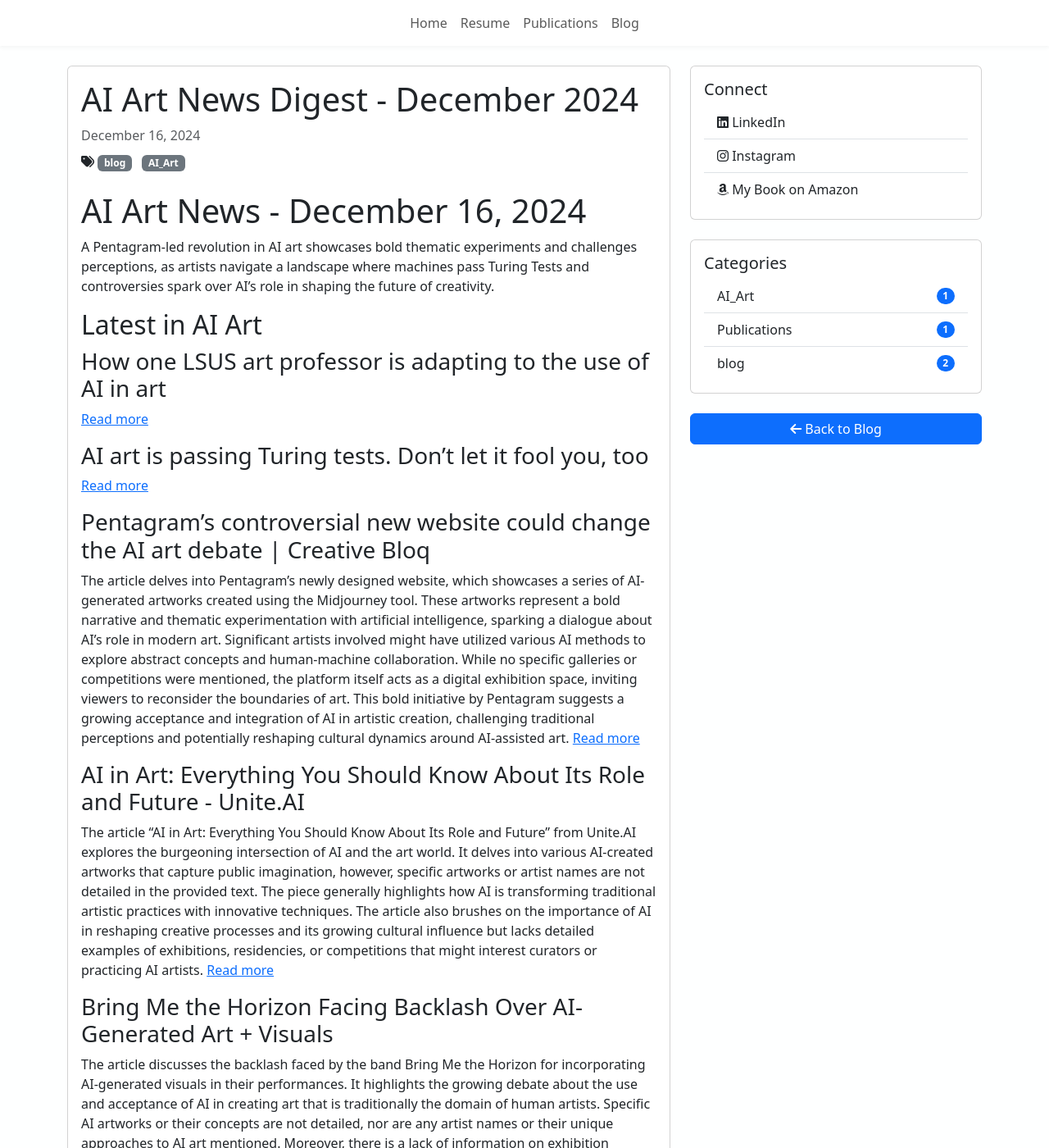
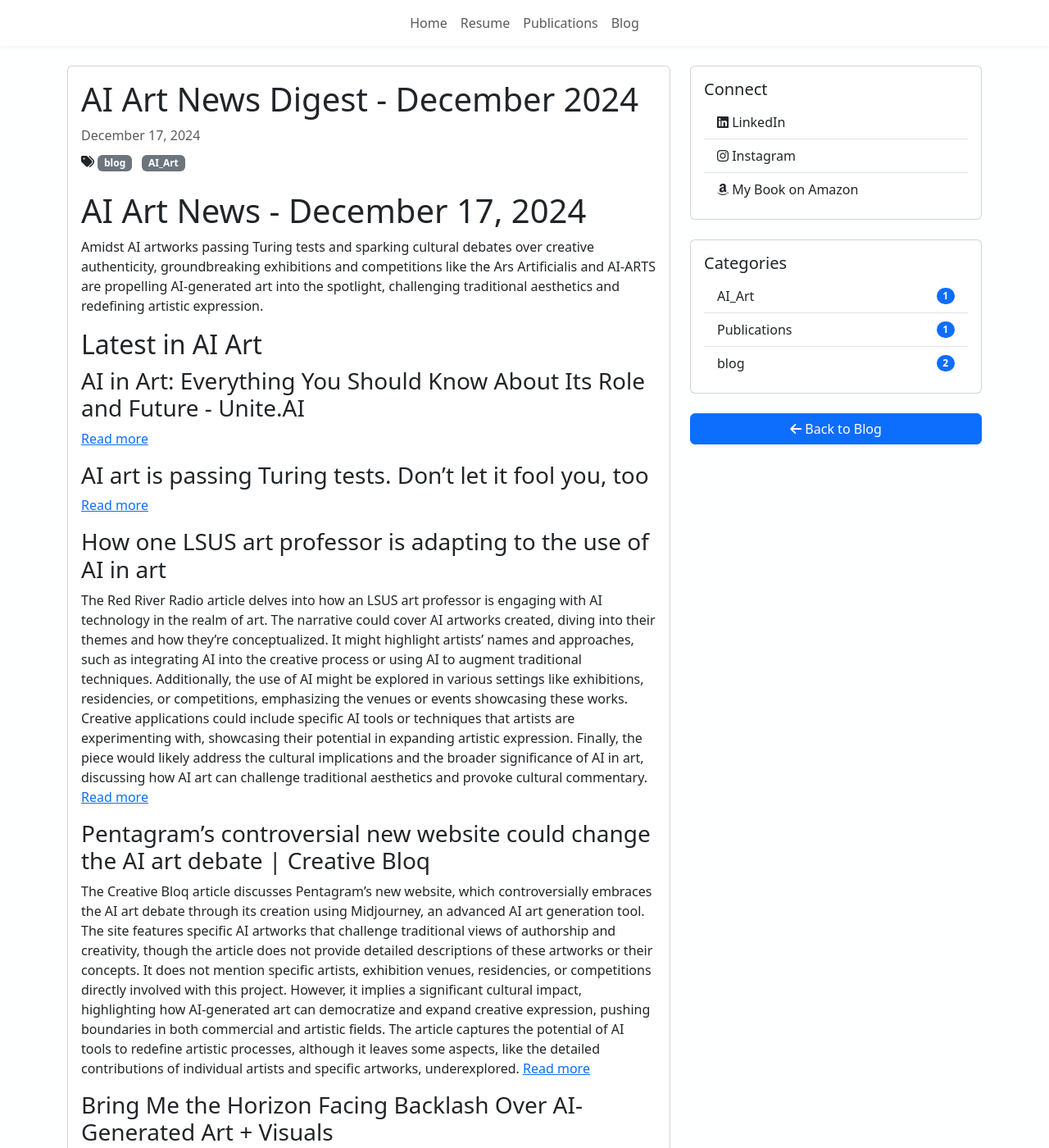
Before and after one commit to Guidosalimbeni/guidosalimbeni.github.io, a Jekyll site: the page built from _posts/2024-12-15-ai-art-news-digest-december-2024.md, in a window 1280 px wide and 1400 px high. Shown: the whole window at 82% size. Built offline with Jekyll 4.4.1, drawn with Linux system fonts in a browser that asks for light colours; some of the changed text lies outside the part shown.

Commit message:
post news

```diff
--- a/_posts/2024-12-15-ai-art-news-digest-december-2024.md
+++ b/_posts/2024-12-15-ai-art-news-digest-december-2024.md
@@ -1,49 +1,150 @@
 ---
 layout: post
 title: "AI Art News Digest - December 2024"
-date: 2024-12-16
+date: 2024-12-17
 categories: [blog, AI_Art]
 ---
 
-# AI Art News - December 16, 2024
+# AI Art News - December 17, 2024
 
-A Pentagram-led revolution in AI art showcases bold thematic experiments and challenges perceptions, as artists navigate a landscape where machines pass Turing Tests and controversies spark over AI's role in shaping the future of creativity.
+Amidst AI artworks passing Turing tests and sparking cultural debates over creative authenticity, groundbreaking exhibitions and competitions like the Ars Artificialis and AI-ARTS are propelling AI-generated art into the spotlight, challenging traditional aesthetics and redefining artistic expression.
 
 ## Latest in AI Art
 
-### How one LSUS art professor is adapting to the use of AI in art
+### AI in Art: Everything You Should Know About Its Role and Future - Unite.AI
 
-[Read more](https://www.redriverradio.org/news/2024-12-10/how-one-lsus-art-professor-is-adapting-to-use-of-ai-in-art)
+[Read more](https://www.unite.ai/ai-in-art-everything-you-should-know-about-its-role-and-future/)
 
 ### AI art is passing Turing tests. Don't let it fool you, too
 
 [Read more](https://bigthink.com/high-culture/ai-art-turing/)
 
+### How one LSUS art professor is adapting to the use of AI in art
+
+The Red River Radio article delves into how an LSUS art professor is engaging with AI technology in the realm of art. The narrative could cover AI artworks created, diving into their themes and how they're conceptualized. It might highlight artists' names and approaches, such as integrating AI into the creative process or using AI to augment traditional techniques. Additionally, the use of AI might be explored in various settings like exhibitions, residencies, or competitions, emphasizing the venues or events showcasing these works. Creative applications could include specific AI tools or techniques that artists are experimenting with, showcasing their potential in expanding artistic expression. Finally, the piece would likely address the cultural implications and the broader significance of AI in art, discussing how AI art can challenge traditional aesthetics and provoke cultural commentary.
+[Read more](https://www.redriverradio.org/news/2024-12-10/how-one-lsus-art-professor-is-adapting-to-use-of-ai-in-art)
+
 ### Pentagram's controversial new website could change the AI art debate | Creative Bloq
 
-The article delves into Pentagram's newly designed website, which showcases a series of AI-generated artworks created using the Midjourney tool. These artworks represent a bold narrative and thematic experimentation with artificial intelligence, sparking a dialogue about AI's role in modern art. Significant artists involved might have utilized various AI methods to explore abstract concepts and human-machine collaboration. While no specific galleries or competitions were mentioned, the platform itself acts as a digital exhibition space, inviting viewers to reconsider the boundaries of art. This bold initiative by Pentagram suggests a growing acceptance and integration of AI in artistic creation, challenging traditional perceptions and potentially reshaping cultural dynamics around AI-assisted art.
+The Creative Bloq article discusses Pentagram's new website, which controversially embraces the AI art debate through its creation using Midjourney, an advanced AI art generation tool. The site features specific AI artworks that challenge traditional views of authorship and creativity, though the article does not provide detailed descriptions of these artworks or their concepts. It does not mention specific artists, exhibition venues, residencies, or competitions directly involved with this project. However, it implies a significant cultural impact, highlighting how AI-generated art can democratize and expand creative expression, pushing boundaries in both commercial and artistic fields. The article captures the potential of AI tools to redefine artistic processes, although it leaves some aspects, like the detailed contributions of individual artists and specific artworks, underexplored.
 [Read more](https://www.creativebloq.com/design/pentagrams-controversial-website-design-marks-a-new-era-in-the-ai-art-debate)
-
-### AI in Art: Everything You Should Know About Its Role and Future - Unite.AI
-
-The article "AI in Art: Everything You Should Know About Its Role and Future" from Unite.AI explores the burgeoning intersection of AI and the art world. It delves into various AI-created artworks that capture public imagination, however, specific artworks or artist names are not detailed in the provided text. The piece generally highlights how AI is transforming traditional artistic practices with innovative techniques. The article also brushes on the importance of AI in reshaping creative processes and its growing cultural influence but lacks detailed examples of exhibitions, residencies, or competitions that might interest curators or practicing AI artists.
-[Read more](https://www.unite.ai/ai-in-art-everything-you-should-know-about-its-role-and-future/)
 
 ### Bring Me the Horizon Facing Backlash Over AI-Generated Art + Visuals
 
-The article discusses the backlash faced by the band Bring Me the Horizon for incorporating AI-generated visuals in their performances. It highlights the growing debate about the use and acceptance of AI in creating art that is traditionally the domain of human artists. Specific AI artworks or their concepts are not detailed, nor are any artist names or their unique approaches to AI art mentioned. Moreover, there is a lack of information on exhibition venues, residencies, or competitions relevant to these AI-generated visuals. The article does touch on the cultural impact and artistic significance, pointing to the divide and concern about the authenticity and originality of AI-generated art among fans and artists alike. However, beyond raising questions of creative integrity and technological intrusion, there is limited exploration of the creative applications of AI tools and techniques in art.
+The article does not provide detailed coverage of specific AI artworks or the concepts behind any such creations used by Bring Me the Horizon. It lacks mention of particular artists or their approaches to integrating AI into their creative process. Additionally, the write-up does not delve into exhibition venues, artistic residencies, or competitions related to AI art. The primary focus lies on the band facing backlash from fans over their use of AI-generated art and visuals during performances, hinting at an ongoing debate about creative authenticity and technological impact in the art world. Therefore, the piece does not deeply explore the cultural impact or artistic significance of AI in art but rather highlights fan reactions and a budding discourse around the technology's place in live performances.
 [Read more](https://loudwire.com/bring-me-the-horizon-backlash-ai-generated-art-visuals/)
 
 ## Contests & Exhibitions
 
-### AI Art Gallery Open Call
+### Competition - AI-ARTS
 
-Virtual exhibition opportunity for AI artists. Submit your best AI-generated artworks.
-[Learn more](https://example.com/ai-art-gallery)
+**AI-ARTS Competition Summary**
 
-### Digital Dreams AI Art Contest
+- **Event Type:** Contest and Exhibition
+- **Important Dates:**
+  - Announcement Date: September 13, 2024
+  - Note: Specific submission deadlines and exhibition dates are not provided in the text.
+- **Location:** Not explicitly mentioned (potentially virtual or physical exhibition)
+- **Requirements:** Not specified in the text (typically may include submission of AI-generated artwork and artist portfolios)
+- **Prizes/Benefits:**
+  - Winner and four second-place artists will have their artwork featured in a permanent exhibition
+  - Opportunity to showcase art and portfolios to a wider audience in the AI art community
 
-Monthly online contest for AI-generated art. Theme: 'Future Visions'
-[Learn more](https://example.com/digital-dreams)
+For more details, participants may need to investigate further through official announcements or the organizing body, given the lack of some specific information in the provided text.
+[Learn more](https://ai-arts.org/competition/)
+
+### AI Art Competitions - The Optimus Awards AI Art Competition
+
+**Event Type:** Contest
+
+**Important Dates:** Information about specific dates is not provided in the content. Further details would be needed.
+
+**Location:** The event appears to be global, focusing on digital and new media art, suggesting a potentially virtual format, although the exact format is not specified.
+
+**Requirements:** Participants must engage with the intersection of contemporary creative practices and artificial intelligence. Specific submission guidelines or eligibility requirements are not detailed in the provided content.
+
+**Prizes or Benefits:** The competition aims to recognize and reward quality and creative proposals. Specifics about prizes or other benefits are not mentioned.
+
+For AI artists, this event offers an opportunity to explore and showcase innovative work in digital and new media art through a competition format, although additional details would be required to fully understand the participation criteria and rewards.
+[Learn more](https://optimusawards.org/ai-art-competitions/)
+
+### ARS ARTIFICIALIS AI ART EXHIBITION | Photo Contest Deadlines
+
+**Ars Artificialis AI Art Exhibition | Photo Contest Deadlines**
+
+- **Event Type:** Exhibition
+
+- **Important Dates:**
+
+  - Call for entries is currently open (specific submission deadline not provided; check the Bristol Art Gallery's website for updates).
+
+- **Location:**
+
+  - Physical: Bristol Art Gallery
+
+- **Requirements:**
+
+  - Open to artworks created using DIY or off-the-shelf AI art generators.
+
+- **Prizes or Benefits:**
+  - Not explicitly mentioned; typically involves display of work at the gallery, potential exposure, and networking opportunities.
+
+**Summary:**
+AI artists are invited to submit their works for the "Ars Artificialis" exhibition at Bristol Art Gallery. Artworks must be created using AI art generators. For further details on deadlines and potential prizes, visit the gallery's website. This is an opportunity for exposure and displaying one's work in a physical exhibition setting.
+[Learn more](https://photocontestdeadlines.com/photo-contest-list/ars-artificialis-ai-art-exhibition/)
+
+### AI-Generated Art Won a Prize. Artists Aren’t Happy. - The New York Times
+
+**Event Type:**
+Art Competition
+
+**Important Dates:**
+Not specified in the provided content.
+
+**Location:**
+Physical - Colorado State Fair
+
+**Requirements:**
+Artwork can be created using traditional methods (painting, quilting, sculpture) or with AI tools, such as Midjourney.
+
+**Prizes or Benefits:**
+Winners receive recognition, and their work is celebrated in the art competition. Specific prize details are not provided in the content.
+
+**Summary:**
+The Colorado State Fair hosts an annual art competition, including traditional art forms and AI-generated art. This year's event garnered attention when an AI-generated artwork by Jason M. Allen won a prize, causing dissatisfaction among traditional artists. The competition is held physically at the Colorado State Fair, and the use of AI tools like Midjourney is accepted for creating entries. Participants have the opportunity to gain recognition and celebrate their work in this inclusive art platform.
+[Learn more](https://www.nytimes.com/2022/09/02/technology/ai-artificial-intelligence-artists.html)
+
+### AI won an art contest, and artists are furious | CNN Business
+
+**Event Type:** Contest
+
+**Important Dates:**
+
+- The art piece was recognized in August during the Colorado State Fair.
+
+**Location:**
+
+- Physical: Colorado State Fair Fine Arts Competition
+
+**Requirements:**
+
+- Emerging artist division
+- Category: Digital arts/digitally-manipulated photography
+- Art created using AI image generators
+
+**Prizes or Benefits:**
+
+- First place acknowledgment at a notable fine arts competition
+
+**Summary:**
+Jason M. Allen's AI-generated artwork "Théâtre D'opéra Spatial" won first place at Colorado State Fair's Fine Arts Competition under the emerging artist division for digital arts. This indicates growing acceptance and recognition of AI-generated art in traditional art venues, posing both opportunities and challenges for AI artists in terms of competition and artistic innovation.
+[Learn more](https://www.cnn.com/2022/09/03/tech/ai-art-fair-winner-controversy/index.html)
 
 ---
+
+## Stay Connected
+
+- Visit my website: [https://www.guidosalimbeni.it](https://www.guidosalimbeni.it)
+- Follow me on [Twitter](https://twitter.com/guidosalimbeni) and [Instagram](https://instagram.com/guidosalimbeni)
+
+Thank you for reading! If you enjoyed this newsletter, please share it with your friends.
```
